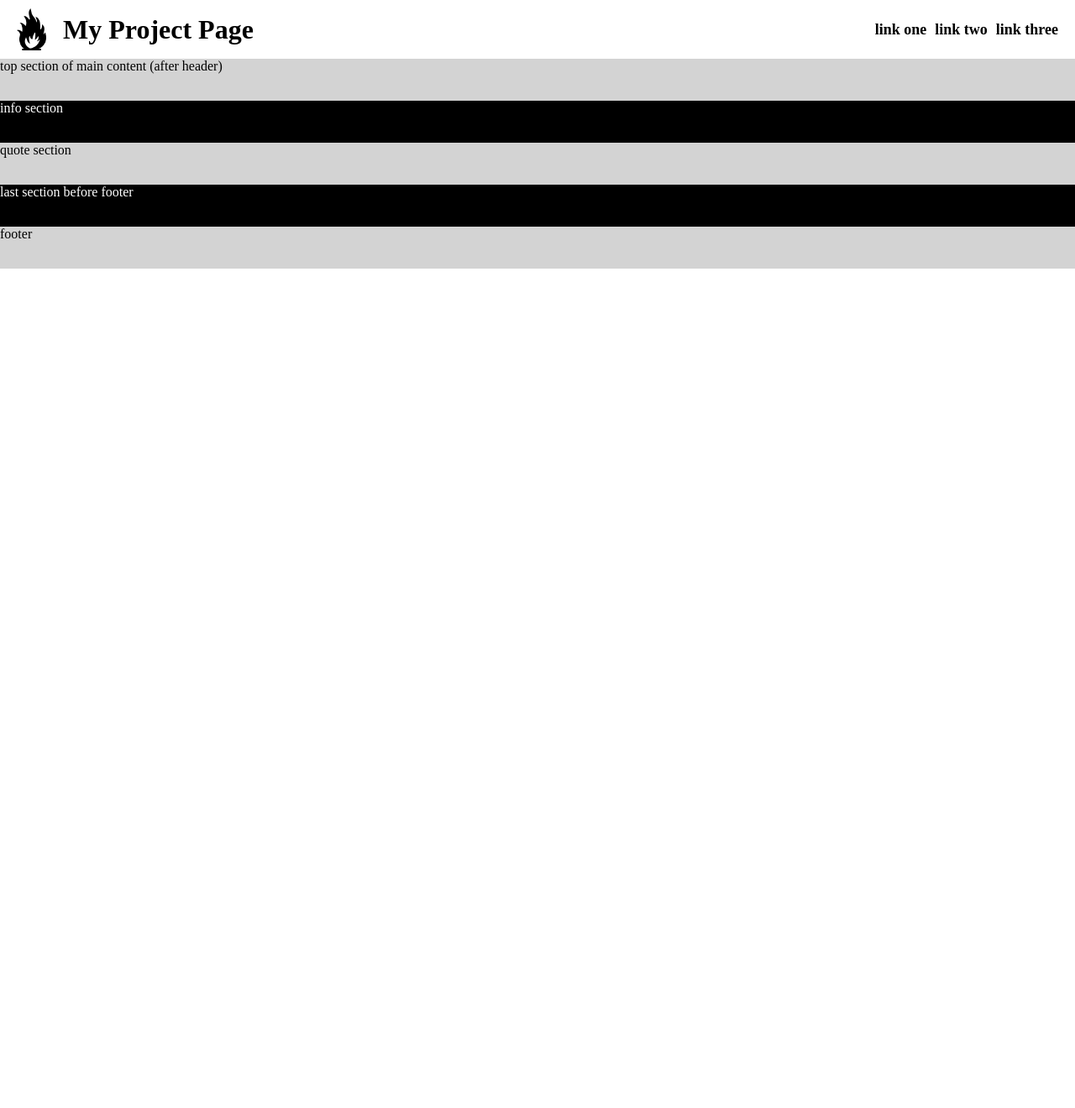
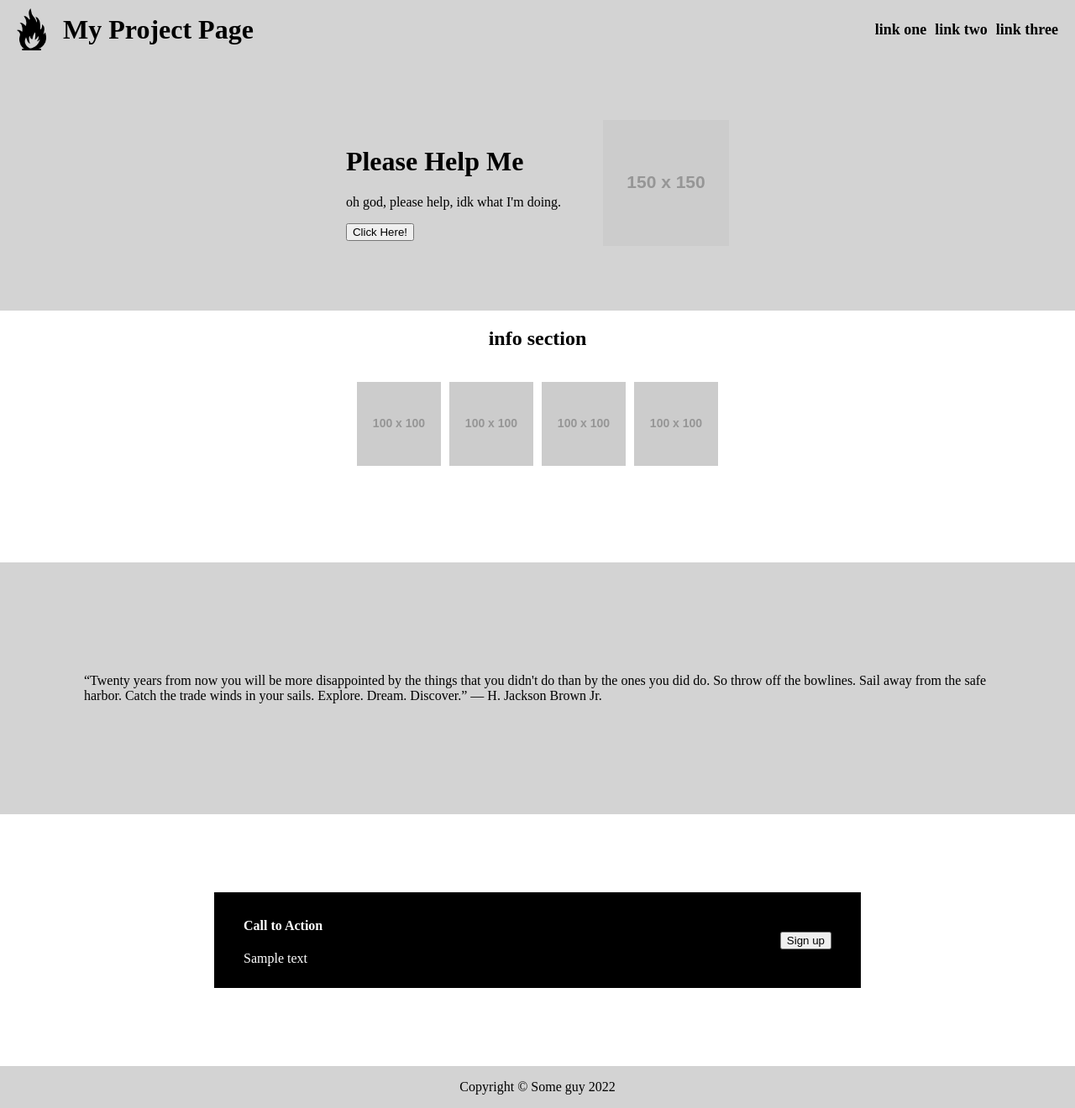
Before and after one commit to porza787/CSSproject, a plain HTML site: page index.html in a window 1280 px wide. Shown: the whole page at 84% size. Before the commit the page ends 800 px from the top, so only its background shows below. Drawn offline with Linux system fonts and the light colour scheme; placeholder pictures from the web are drawn by us.

Commit message:
Structure index.html and styles.css

```diff
--- a/index.html
+++ b/index.html
@@ -18,24 +18,52 @@
         </ul>
     </div>
 
+    <div class="content">
         <div class="top">
-        top section of main content (after header)
+            <div class="top-a">
+                <h1>Please Help Me</h1>
+                <p>oh god, please help, idk what I'm doing.</p>
+                <button type="button">Click Here!</button>
+            </div>
+            <div class="top-b">
+                <img src="http://placehold.jp/150x150.png">
+            </div>
         </div>
 
         <div class="info">
-        info section
+            <h2>info section</h2>
+            <div class="info-a">
+                <ul>
+                    <img src="http://placehold.jp/100x100.png">
+                    <img src="http://placehold.jp/100x100.png">
+                    <img src="http://placehold.jp/100x100.png">
+                    <img src="http://placehold.jp/100x100.png">
+                </ul>
+            </div>
         </div>
 
         <div class="quote">
-        quote section
+            <div class="quote-a">
+                <p>“Twenty years from now you will be more disappointed by the things that you didn't do than by the ones you did do. So throw off the bowlines. Sail away from the safe harbor. Catch the trade winds in your sails. Explore. Dream. Discover.”
+― H. Jackson Brown Jr.</p>
+            </div>
         </div>
 
         <div class="bottom">
-        last section before footer
+            <div class="bottom-a">
+                <div class="bottom-b">
+                    <h4>Call to Action</h4>
+                    <p>Sample text</p>
+                </div>
+                <div class="bottom-c">
+                    <button style="button">Sign up</button>
+                </div>
+            </div>
+        </div>
     </div>
 
     <div class="footer">
-        footer
+        Copyright © Some guy 2022
     </div>
 </body>
 </html>
--- a/styles.css
+++ b/styles.css
@@ -1,7 +1,7 @@
 body {
     display: flex;
     flex-direction: column;
-    flex: 1;
+    justify-content: space-between;
     margin: 0;
     min-height: 100vh;
 }
@@ -10,46 +10,82 @@ body {
     display: flex;
     flex: 0 0 auto;
     height: 70px;
-    background: white;
+    background: lightgray;
     color: black;
     align-items: center;
     font-size: 32px;
     font-weight: 900;
 }
 
+.content {
+    display: flex;
+    flex: 1;
+    flex-direction: column;
+    justify-content: space-between;
+}
+
 .top {
     display: flex;
-    height: 50px;
+    flex: 0 0 auto;
     background: lightgray;
     color: black;
+    height: 300px;
+    justify-content: center;
+    align-items: center;
+    gap: 50px;
 }
 
 .info {
     display: flex;
-    height: 50px;
-    background: black;
-    color: white;
+    flex-direction: column;
+    align-items: center;
+    flex: 0 0 auto;
+    background: white;
+    color: black;
+    height: 300px;
 }
 
 .quote {
     display: flex;
-    height: 50px;
+    justify-content: center;
+    align-items: center;
+    flex: 0 0 auto;
     background: lightgray;
     color: black;
+    height: 300px;
+}
+
+.quote-a {
+    margin: 100px;
 }
 
 .bottom {
     display: flex;
-    height: 50px;
-    background: black;
+    justify-content: center;
+    align-items: center;
+    flex: 0 0 auto;
     color: white;
+    height: 300px;
+}
+
+.bottom-a {
+    display: flex;
+    justify-content: space-between;
+    align-items: center;
+    gap: 50px;
+    background-color: black;
+    width: 700px;
+    padding: 10px 35px;
 }
 
 .footer {
     display: flex;
+    flex: 0 0 auto;
     height: 50px;
     background: lightgray;
     color: black;
+    justify-content: center;
+    align-items: center;
 }
 
 .logo {
```
Also changed, not shown: 1 other file. Lines whose indentation alone changed are shown as unchanged.
